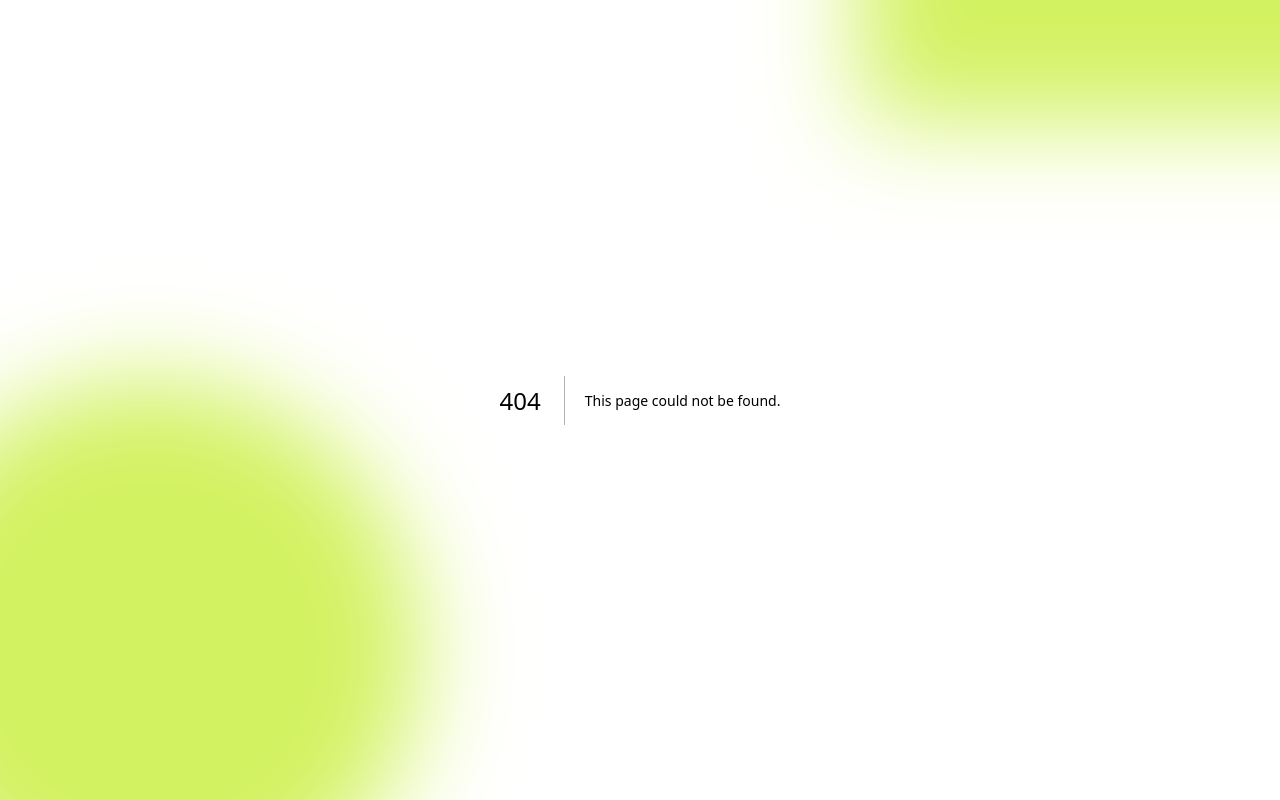
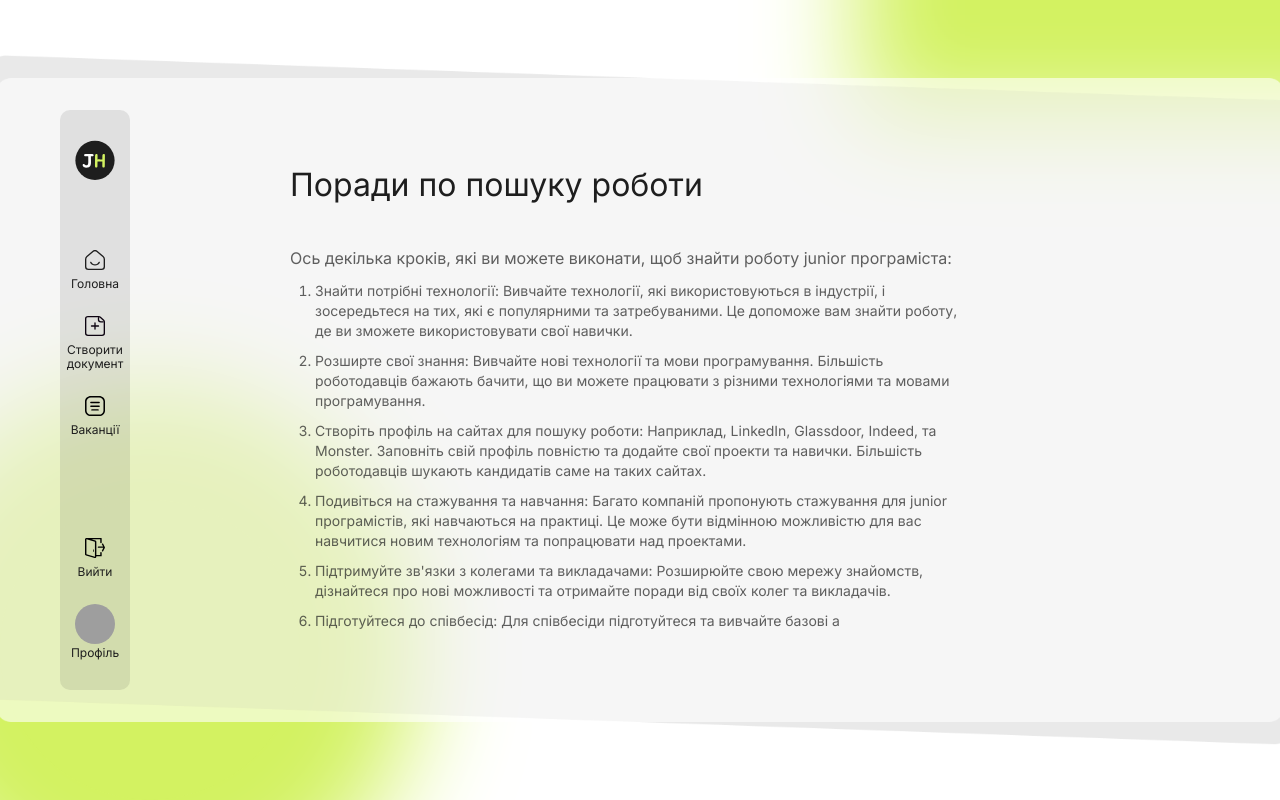
Before and after one commit to Aneckon/junior-helpas, a Next.js app: page /info in a window 1280 px wide. Before the commit this address had no page. Built offline with nearby package versions, Linux system fonts and the light colour scheme; sample sign-in values are in the browser's storage.

Commit message:
add: info

```diff
--- a/src/components/checklist/index.tsx
+++ b/src/components/checklist/index.tsx
@@ -57,7 +57,7 @@ export const Checklist: FC<ChecklistProps> = ({ user }) => {
         </li>
       </ul>
       <div className="link">
-        <Link href="">Додаткова інформація по пошуку роботи</Link>
+        <Link href="/info">Додаткова інформація по пошуку роботи</Link>
       </div>
     </div>
   );
--- /dev/null
+++ b/src/pages/info/index.tsx
@@ -0,0 +1,76 @@
+import React from 'react';
+import Head from 'next/head';
+
+import { Loader, Provider, Sidebar } from '@/components';
+
+import { UserProps } from '@/components/types';
+
+import styles from '@/styles/page/Info.module.scss';
+
+export default function Info() {
+  const [user, setUser] = React.useState<UserProps | null>(null);
+
+  return (
+    <>
+      <Head>
+        <title>Create Next App</title>
+        <meta name="description" content="Generated by create next app" />
+        <meta name="viewport" content="width=device-width, initial-scale=1" />
+        <link rel="icon" href="/favicon.ico" />
+      </Head>
+
+      <Provider user={user} setUser={setUser}>
+        <main className="main">
+          <Sidebar user={user} />
+
+          <section className="section info">
+            {user ? (
+              <div className="container">
+                <div className={styles.content}>
+                  <h1 className="title">Поради по пошуку роботи</h1>
+
+                  <p className={styles.subhed}>
+                    Ось декілька кроків, які ви можете виконати, щоб знайти роботу junior
+                    програміста:
+                  </p>
+                  <ul>
+                    <li>
+                      Знайти потрібні технології: Вивчайте технології, які використовуються в
+                      індустрії, і зосередьтеся на тих, які є популярними та затребуваними. Це
+                      допоможе вам знайти роботу, де ви зможете використовувати свої навички.
+                    </li>
+                    <li>
+                      Розширте свої знання: Вивчайте нові технології та мови програмування.
+                      Більшість роботодавців бажають бачити, що ви можете працювати з різними
+                      технологіями та мовами програмування.
+                    </li>
+                    <li>
+                      Створіть профіль на сайтах для пошуку роботи: Наприклад, LinkedIn, Glassdoor,
+                      Indeed, та Monster. Заповніть свій профіль повністю та додайте свої проекти та
+                      навички. Більшість роботодавців шукають кандидатів саме на таких сайтах.
+                    </li>
+                    <li>
+                      Подивіться на стажування та навчання: Багато компаній пропонують стажування
+                      для junior програмістів, які навчаються на практиці. Це може бути відмінною
+                      можливістю для вас навчитися новим технологіям та попрацювати над проектами.
+                    </li>
+                    <li>
+                      Підтримуйте зв'язки з колегами та викладачами: Розширюйте свою мережу
+                      знайомств, дізнайтеся про нові можливості та отримайте поради від своїх колег
+                      та викладачів.
+                    </li>
+                    <li>
+                      Підготуйтеся до співбесід: Для співбесіди підготуйтеся та вивчайте базові а
+                    </li>
+                  </ul>
+                </div>
+              </div>
+            ) : (
+              <Loader />
+            )}
+          </section>
+        </main>
+      </Provider>
+    </>
+  );
+}
--- a/src/styles/globals.scss
+++ b/src/styles/globals.scss
@@ -188,7 +188,7 @@ body {
     font-size: 20px;
     color: #6f6f6f;
 
-    @media (max-width: 768px){
+    @media (max-width: 768px) {
       font-size: 16px;
     }
   }
@@ -430,3 +430,8 @@ nav div {
   align-items: center;
   justify-content: center;
 }
+.info {
+  display: flex;
+  align-items: center;
+  justify-content: center;
+}
--- /dev/null
+++ b/src/styles/page/Info.module.scss
@@ -0,0 +1,30 @@
+.content {
+  max-width: 700px;
+  width: 100%;
+
+  @media (max-width: 475px) {
+    height: 650px;
+    overflow-y: auto;
+  }
+
+  margin: 0 auto;
+
+  .subhed {
+    font-size: 16px;
+    margin-bottom: 15px;
+    color: rgba(30, 30, 30, 0.7);
+  }
+  ul {
+    max-width: 650px;
+    width: 100%;
+    margin: 0 auto;
+
+    list-style-type: decimal;
+  }
+  li {
+    font-size: 14px;
+    margin-bottom: 10px;
+    line-height: 20px;
+    color: rgba(30, 30, 30, 0.7);
+  }
+}
```
